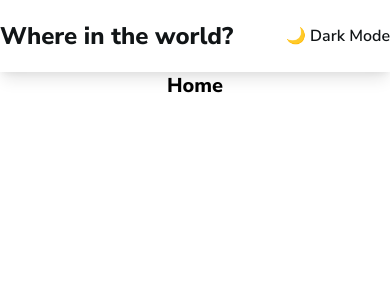
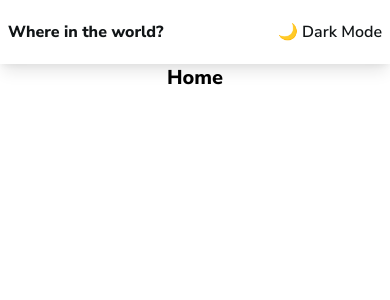
Before and after one commit to hamidKMB/rest-countries-api-with-color-theme-switcher-master, a React (Create React App) app: page / in a window 390 px wide. Shown: the top 300 px of the page. Built offline with nearby package versions, Linux system fonts and the light colour scheme.

Commit message:
make header responsive

```diff
--- a/src/App.js
+++ b/src/App.js
@@ -16,7 +16,7 @@ function App({ToggleDarkMode, isDark}) {
   return (
     <div className="App">
       <header className="block shadow-lg bg-white dark:bg-DarkModeElement">
-        <div className="flex flex-row-reverse items-center py-5 container mx-auto text-LightModeText dark:text-DarkModeText">
+        <div className="flex flex-row-reverse items-center py-5 container mx-auto px-2 text-LightModeText dark:text-DarkModeText">
           <h4
             className="inline-block hover: cursor-pointer font-semibold text-base"
             onClick={ToggleDarkMode}
@@ -25,7 +25,7 @@ function App({ToggleDarkMode, isDark}) {
             <span className="transform rotate-90">🌙 </span>
             Dark Mode
           </h4>
-          <h1 className="inline-block mr-auto text-2xl font-extrabold">
+          <h1 className="inline-block mr-auto text-base sm:text-2xl font-extrabold">
             Where in the world?
           </h1>
         </div>
```
